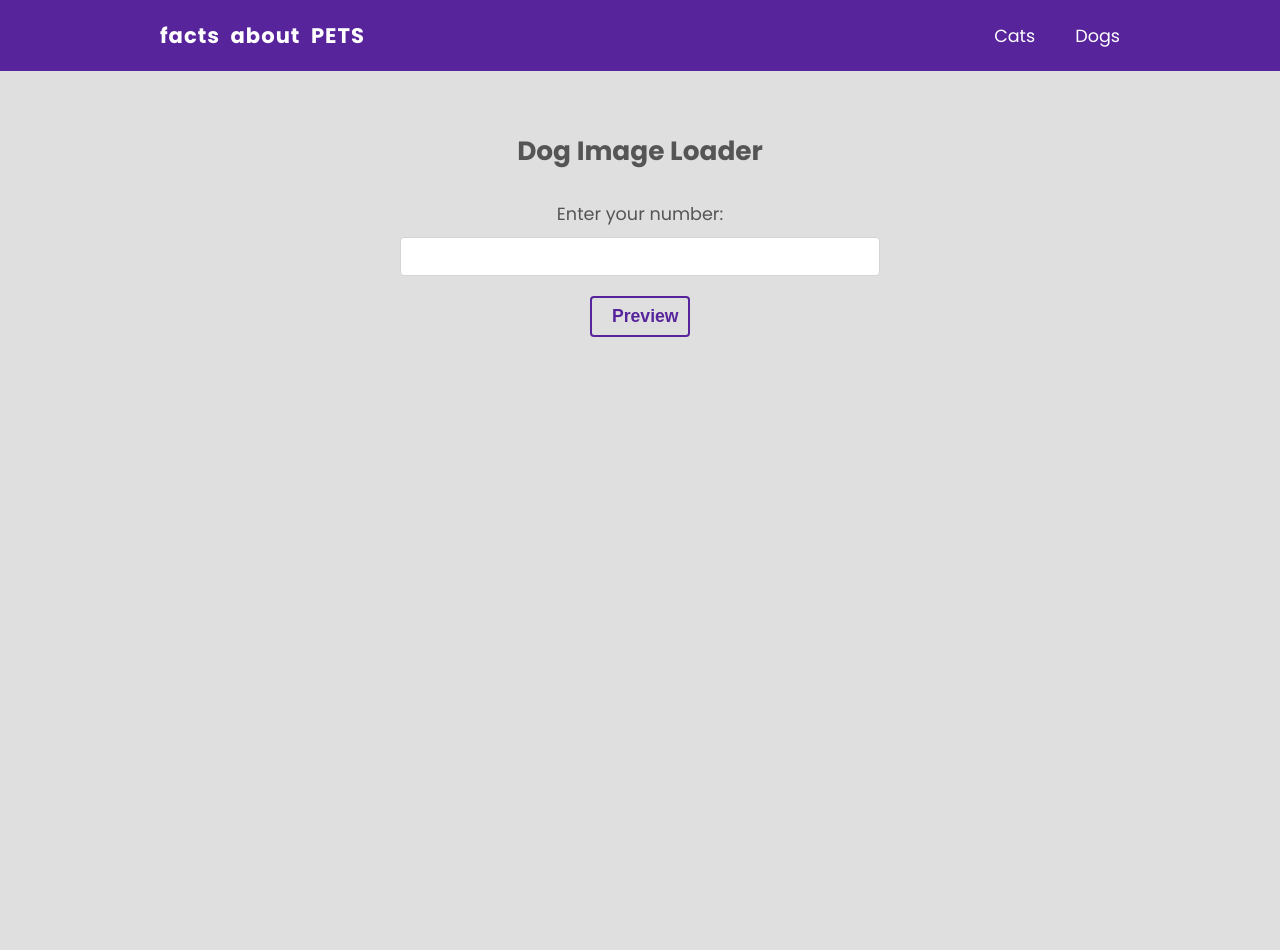
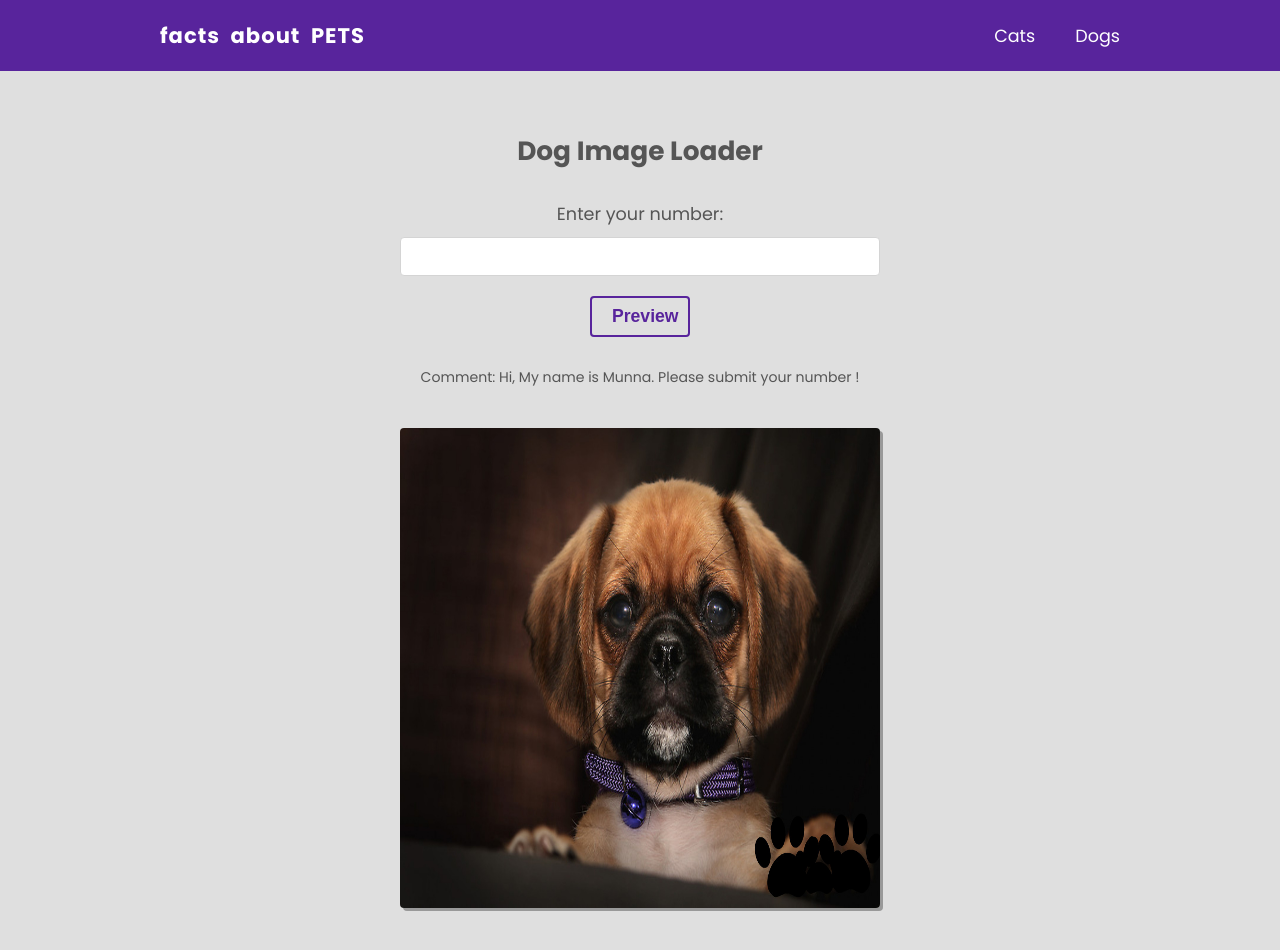
Before and after one commit to narendra28051991/FACTS-ABOUT-PETS, a React (Create React App) app: page /dog in a window 1280 px wide. Shown: the top 950 px of the page. Before the commit the page ends 800 px from the top, so only its background shows below. Built offline with nearby package versions, Linux system fonts and the light colour scheme.

Commit message:
created usePrime hook

```diff
--- a/src/pages/dog/Dog.css
+++ b/src/pages/dog/Dog.css
@@ -11,3 +11,10 @@
     margin-top: 10px;
     font-size: 0.8em;
 }
+.dogs img {
+    margin-top: 40px;
+    max-width: 480px;
+    height: 480px;
+    border-radius: 4px;
+    box-shadow: 3px 3px #999;
+}
--- a/src/pages/dog/Dog.js
+++ b/src/pages/dog/Dog.js
@@ -1,20 +1,76 @@
+import { useState } from 'react'
+
+// images
+import Image1 from '../../assets/images/one.jpg'
+import Image2 from '../../assets/images/two.jpg'
+import Image3 from '../../assets/images/three.jpg'
+import Image4 from '../../assets/images/four.jpg'
+import Image5 from '../../assets/images/five.jpg'
+import Image6 from '../../assets/images/six.jpg'
+import Image7 from '../../assets/images/seven.jpg'
+import Image8 from '../../assets/images/eight.jpg'
+import Image9 from '../../assets/images/nine.jpg'
+import Image10 from '../../assets/images/ten.jpg'
+
 // styles
 import './Dog.css';
 
 export default function Dog() {
+  const dogImages = [
+    {id: 1, img: Image1},
+    {id: 2, img: Image2},
+    {id: 3, img: Image3},
+    {id: 4, img: Image4},
+    {id: 5, img: Image5},
+    {id: 6, img: Image6},
+    {id: 7, img: Image7},
+    {id: 8, img: Image8},
+    {id: 9, img: Image9},
+    {id: 10, img: Image10}
+  ]
+
+  const comments = [
+    'Hi, My name is Munna. Please submit your number !',
+    'The entered number is a negative number',
+    'The entered number in binary has 4 or more digits and is all 1s!',
+    'The entered number is greater than 100',
+    'The entered number is a prime number',
+    'The entered number is a divisible by 5',
+    'The entered number is a positive number'
+  ]
+
+  const [choice, setChoice] = useState('')
+  const [comment, setComment] = useState(comments[0])
+  const [image, setImage] = useState([dogImages[8]])
+
+  const findImageNumber = (e) => {
+    e.preventDefault()
+    setComment('')
+    setImage([])
+  }
+
   return (
     <div className='dogs'>
       <h2 className='page-title'>Dog Image Loader</h2>
-      <form>
+      <form onSubmit={findImageNumber}>
         <label>
           <span>Enter your number:</span>
           <input
             type='number'
             required
+            onChange={(e) => setChoice(e.target.value)}
+            value={choice}
           />
         </label>
         <button>Preview</button>
       </form>
+
+      {comment && <p>Comment: {comment}</p>}
+      {image && image.map(filter => (
+        <ul key={filter.id}>
+          <li><img src={filter.img} alt="dog-images" /></li>
+        </ul>
+      ))}
     </div>
   )
 }
```
Also changed, not shown: src/hooks/usePrime.js (added, +18 -0 lines).
